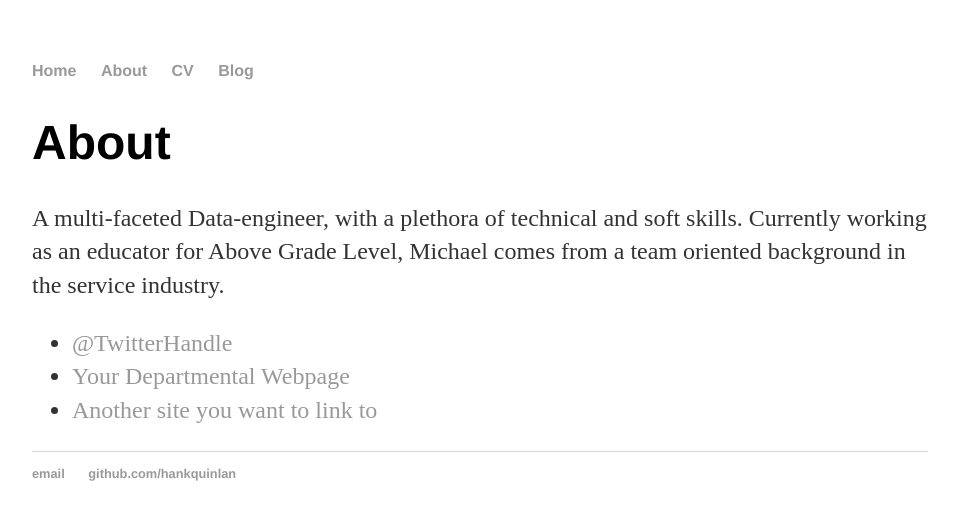
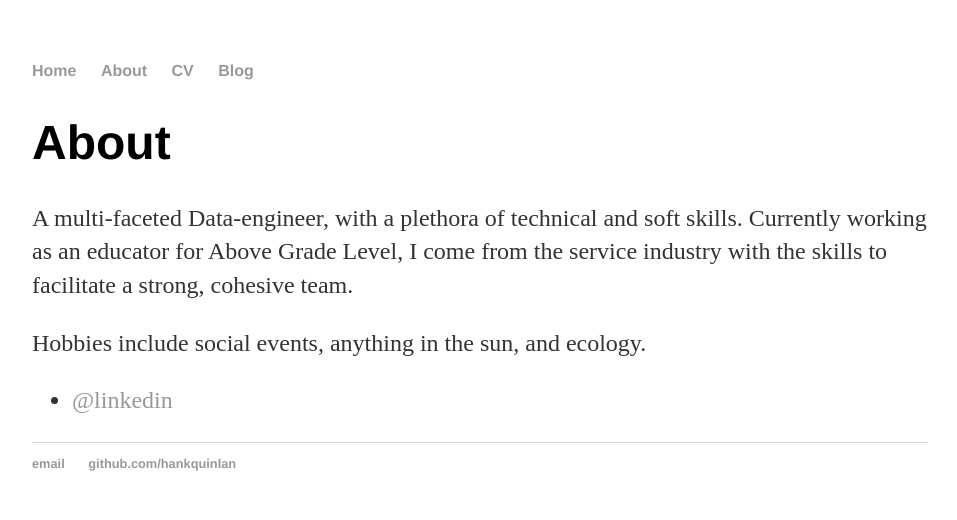
Before and after one commit to parastyle/parastyle.github.io, a Jekyll site: the page built from about/index.html, in a window 1280 px wide. Shown: the top 520 px of the page, without its empty margins (160-1117 px from the left). Built offline with Jekyll 4.4.1, drawn with Linux system fonts in a browser that asks for light colours.

Commit message:
Update index.html

```diff
--- a/about/index.html
+++ b/about/index.html
@@ -5,11 +5,10 @@ title: About Michael Muller
 
 		<div class="about">
 			<h1>About</h1>
-			<p>A multi-faceted Data-engineer, with a plethora of technical and soft skills. Currently working as an educator for Above Grade Level, Michael comes from a team oriented background in the service industry.</p>
+			<p>A multi-faceted Data-engineer, with a plethora of technical and soft skills. Currently working as an educator for Above Grade Level, I come from the service industry with the skills to facilitate a strong, cohesive team.</p>
+			<p>Hobbies include social events, anything in the sun, and ecology.</p>
 
 			<ul class="contacts">
-				<li><a href="#">@TwitterHandle</a></li>
-				<li><a href="#">Your Departmental Webpage</a></li>
-				<li><a href="#">Another site you want to link to</a></li>
+				<li><a href="https://www.linkedin.com/in/michael-muller-30394097/">@linkedin</a></li>
 				</ul>
 		</div>
```
